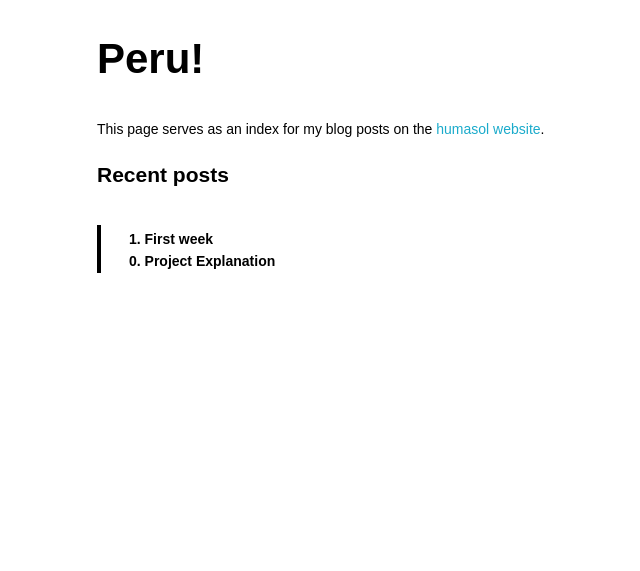
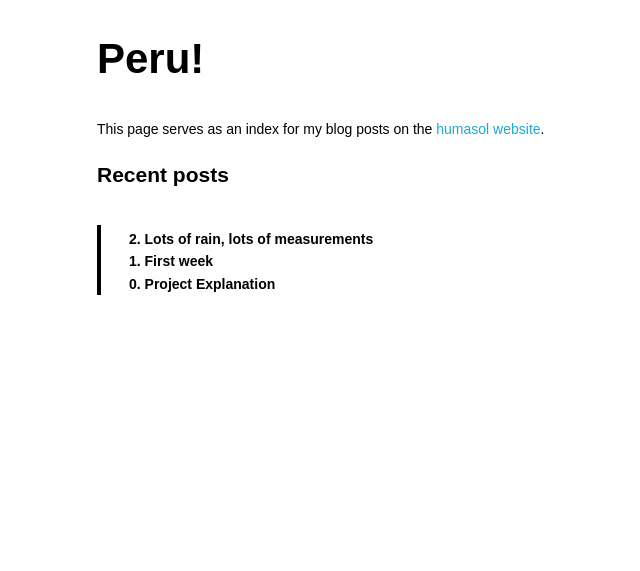
Before and after one commit to RobbertH/robberth.github.io, a Jekyll site: the page built from peru.html, in a window 1280 px wide. Shown: the part 350-921 px from the top of the page, without its empty margins (143-783 px from the left). Built offline with Jekyll 4.4.1, drawn with Linux system fonts in a browser that asks for light colours; grey boxes are pictures that could not be loaded.

Commit message:
Added perupost

```diff
--- a/peru.html
+++ b/peru.html
@@ -12,6 +12,9 @@ layout: default
 
    <div class="postlist">
          <ul>
+           <li>
+             <a class="post-link" href="http://www.humasol.be/2016/07/12/lots-of-rain-lots-of-measurements/">2. Lots of rain, lots of measurements</a>
+           </li>
 
            <li>
              <a class="post-link" href="http://www.humasol.be/2016/07/05/first-week-in-peru/">1. First week</a>
```
